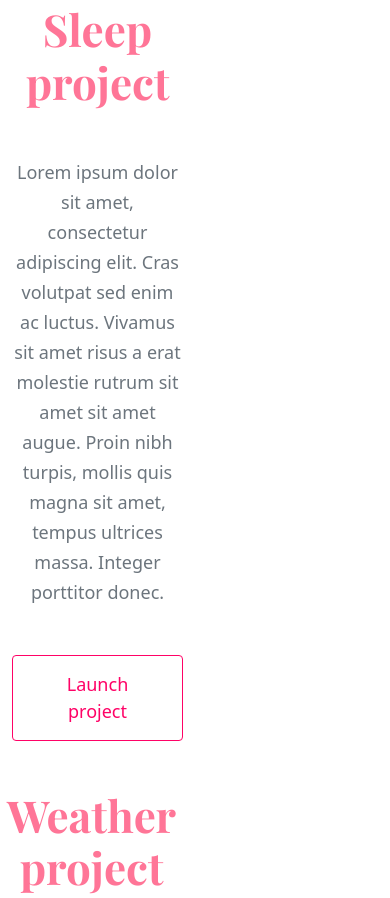
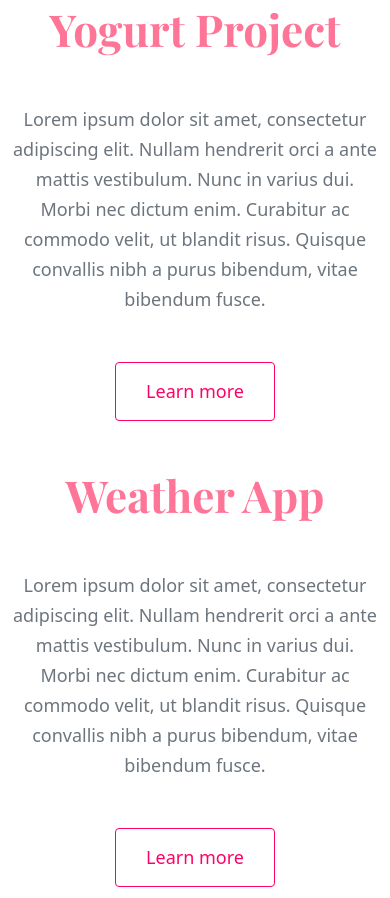
Before and after one commit to SharonSmit/portfolio-sharon-smit, a plain HTML site: page index.html in a window 390 px wide. Shown: the part 614-1512 px from the top of the page. Drawn offline with nearby package versions, Linux system fonts and the light colour scheme.

Commit message:
Fixed responsive issues

```diff
--- a/index.html
+++ b/index.html
@@ -40,49 +40,66 @@
     <p class="text-center m-5">Featured projects with my best project below</p>
     <div class="container">
       <div class="row mb-5">
-        <div class="col-6 d-none d-lg-block">
+        <div class="col d-none d-lg-block">
           <img
             src="images/yogurt-project.png"
+            class="img-fluid"
             alt="Launch yogurt project"
-            class="img-fluid"
           />
         </div>
-          <div class="col-6">
-            <div class="project-description">
-            <h2 class="mb-5">Sleep project</h2>
+        <div class="col">
+          <div class="project-description">
+            <h2 class="mb-5">Yogurt Project</h2>
             <p class="mb-5 text-muted">
-              Lorem ipsum dolor sit amet, consectetur adipiscing elit. Cras
-              volutpat sed enim ac luctus. Vivamus sit amet risus a erat
-              molestie rutrum sit amet sit amet augue. Proin nibh turpis, mollis
-              quis magna sit amet, tempus ultrices massa. Integer porttitor
-              donec.
+              Lorem ipsum dolor sit amet, consectetur adipiscing elit. Nullam
+              hendrerit orci a ante mattis vestibulum. Nunc in varius dui. Morbi
+              nec dictum enim. Curabitur ac commodo velit, ut blandit risus.
+              Quisque convallis nibh a purus bibendum, vitae bibendum fusce.
             </p>
-            <a href="#" class="btn btn-branding-outline">Launch project</a>
-          </div>
+            <a href="" class="btn btn-branding-outline"> Learn more </a>
           </div>
         </div>
       </div>
-       <div class="row mb-5">
-          <div class="col-6">
-            <div class="project-description">
-            <h2 class="mb-5">Weather project</h2>
+      <div class="row mb-5">
+        <div class="col">
+          <div class="project-description">
+            <h2 class="mb-5">Weather App</h2>
             <p class="mb-5 text-muted">
-              Lorem ipsum dolor sit amet, consectetur adipiscing elit. Cras
-              volutpat sed enim ac luctus. Vivamus sit amet risus a erat
-              molestie rutrum sit amet sit amet augue. Proin nibh turpis, mollis
-              quis magna sit amet, tempus ultrices massa. Integer porttitor
-              donec.
+              Lorem ipsum dolor sit amet, consectetur adipiscing elit. Nullam
+              hendrerit orci a ante mattis vestibulum. Nunc in varius dui. Morbi
+              nec dictum enim. Curabitur ac commodo velit, ut blandit risus.
+              Quisque convallis nibh a purus bibendum, vitae bibendum fusce.
             </p>
-            <a href="#" class="btn btn-branding-outline">Launch project</a>
+            <a href="" class="btn btn-branding-outline"> Learn more </a>
           </div>
-          </div>
-          <div class="col-6 d-none d-lg-block">
+        </div>
+        <div class="col d-none d-lg-block">
           <img
             src="images/weather-project.png"
+            class="img-fluid"
             alt="Launch weather project"
-            class="img-fluid"
           />
         </div>
+      </div>
+      <div class="row">
+        <div class="col d-none d-lg-block">
+          <img
+            src="images/dictionary-project.png"
+            class="img-fluid"
+            alt="Launch dictionary project"
+          />
+        </div>
+        <div class="col">
+          <div class="project-description">
+            <h2 class="mb-5">Dictionary App</h2>
+            <p class="mb-5 text-muted">
+              Lorem ipsum dolor sit amet, consectetur adipiscing elit. Nullam
+              hendrerit orci a ante mattis vestibulum. Nunc in varius dui. Morbi
+              nec dictum enim. Curabitur ac commodo velit, ut blandit risus.
+              Quisque convallis nibh a purus bibendum, vitae bibendum fusce.
+            </p>
+            <a href="" class="btn btn-branding-outline"> Learn more </a>
+          </div>
         </div>
       </div>
     </div>
```
